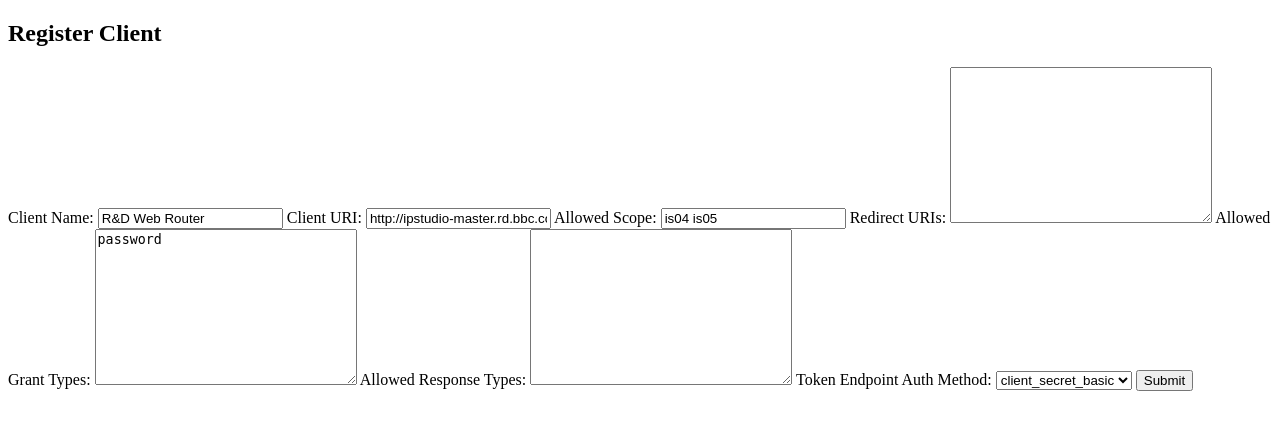
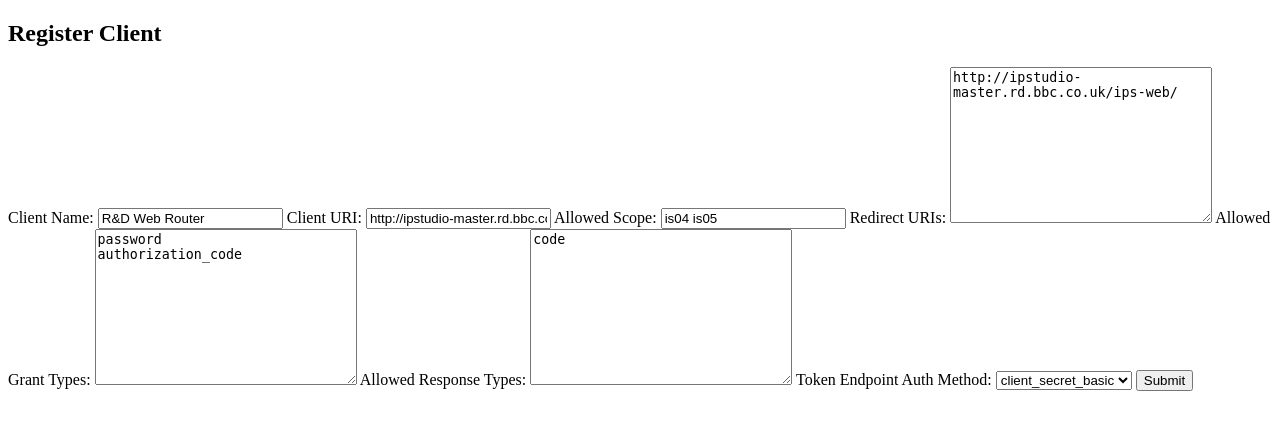
Before and after one commit to bbc/nmos-auth-server, a Python web app: template nmosoauth/auth_server/templates/create_client.html in a window 1280 px wide. Shown: the part 98-528 px from the top of the page. Run offline with Jinja, Linux system fonts and the light colour scheme; the template is opened without the code that fills it, so the values that code supplies are empty.

Commit message:
added default values for client registration

```diff
--- a/nmosoauth/auth_server/templates/create_client.html
+++ b/nmosoauth/auth_server/templates/create_client.html
@@ -20,15 +20,16 @@
   </label>
   <label>
     <span>Redirect URIs:</span>
-    <textarea name="redirect_uri" cols="30" rows="10" ></textarea>
+    <textarea name="redirect_uri" cols="30" rows="10" >http://ipstudio-master.rd.bbc.co.uk/ips-web/</textarea>
   </label>
   <label>
     <span>Allowed Grant Types:</span>
-    <textarea name="grant_type" cols="30" rows="10" placeholder="grant name">password</textarea>
+    <textarea name="grant_type" cols="30" rows="10" placeholder="grant name">password
+authorization_code</textarea>
   </label>
   <label>
     <span>Allowed Response Types:</span>
-    <textarea name="response_type" cols="30" rows="10"></textarea>
+    <textarea name="response_type" cols="30" rows="10">code</textarea>
   </label>
   <label>
     <span>Token Endpoint Auth Method:</span>
```
